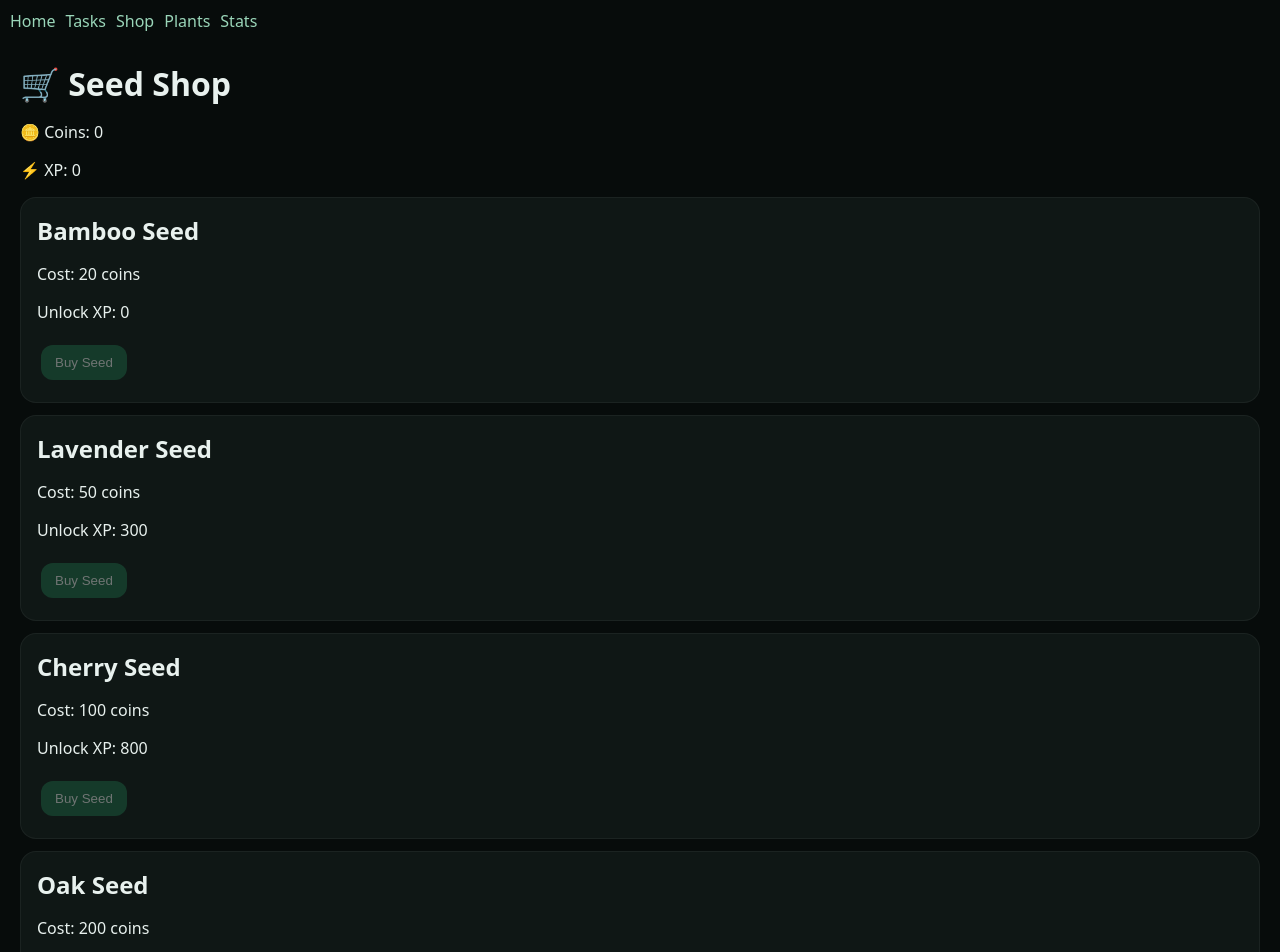
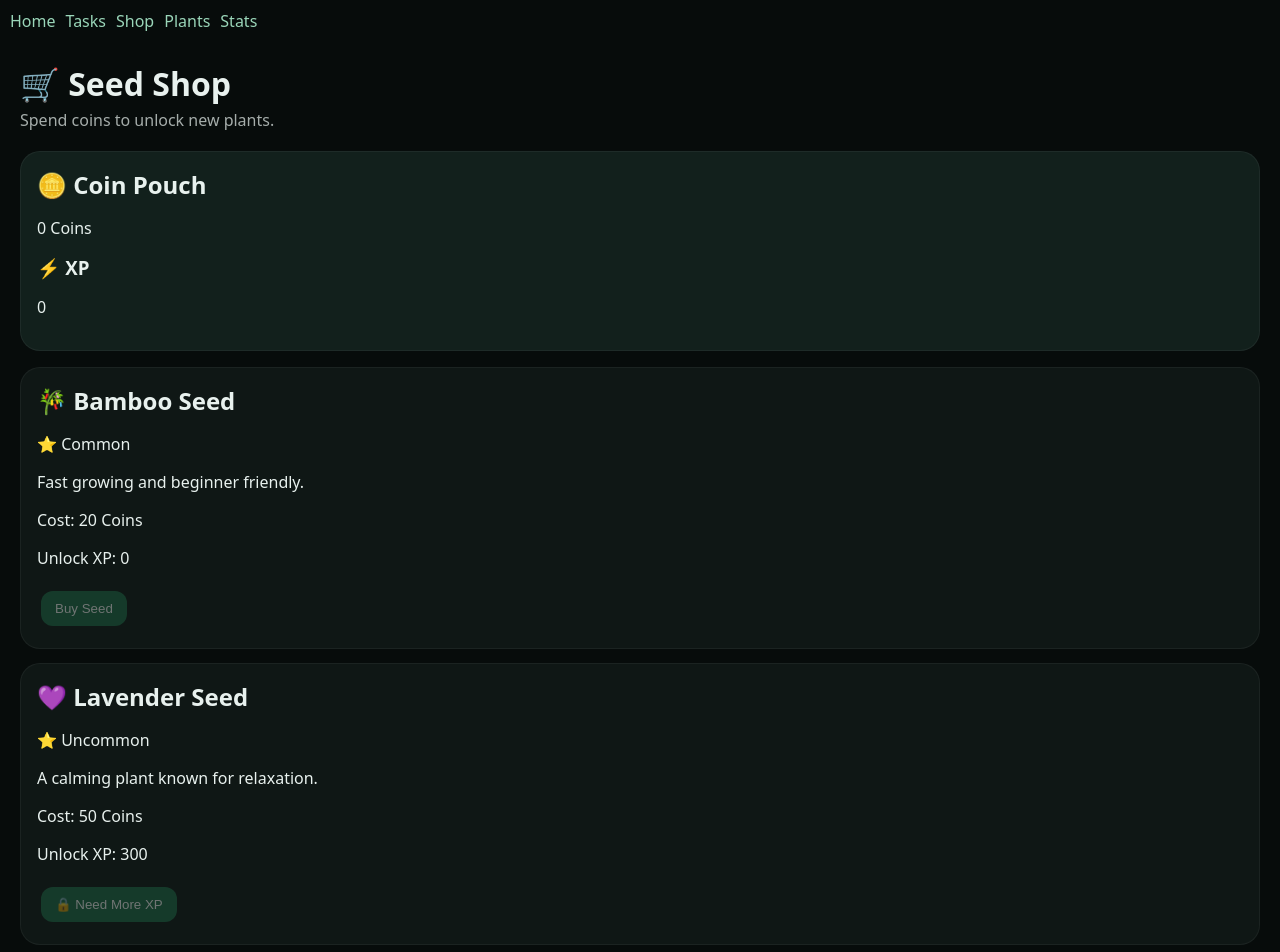
Before and after one commit to Cas6erJack/land-quest-pro-max, a Next.js app: page /shop in a window 1280 px wide. Shown: the top 952 px of the page. Built offline with nearby package versions, Linux system fonts and the light colour scheme.

Commit message:
Update page.js

```diff
--- a/app/shop/page.js
+++ b/app/shop/page.js
@@ -3,26 +3,58 @@
 import { useEffect, useState } from "react";
 
 const seeds = [
-  { id: 1, name: "Bamboo Seed", cost: 20, unlockXP: 0 },
-  { id: 2, name: "Lavender Seed", cost: 50, unlockXP: 300 },
-  { id: 3, name: "Cherry Seed", cost: 100, unlockXP: 800 },
-  { id: 4, name: "Oak Seed", cost: 200, unlockXP: 1500 }
+  {
+    id: 1,
+    name: "🎋 Bamboo Seed",
+    rarity: "Common",
+    cost: 20,
+    unlockXP: 0,
+    description: "Fast growing and beginner friendly."
+  },
+  {
+    id: 2,
+    name: "💜 Lavender Seed",
+    rarity: "Uncommon",
+    cost: 50,
+    unlockXP: 300,
+    description: "A calming plant known for relaxation."
+  },
+  {
+    id: 3,
+    name: "🌸 Cherry Blossom Seed",
+    rarity: "Rare",
+    cost: 100,
+    unlockXP: 800,
+    description: "Beautiful seasonal blooms."
+  },
+  {
+    id: 4,
+    name: "🌳 Oak Seed",
+    rarity: "Legendary",
+    cost: 200,
+    unlockXP: 1500,
+    description: "Slow growth. Massive rewards."
+  }
 ];
 
 export default function ShopPage() {
   const [coins, setCoins] = useState(0);
   const [xp, setXp] = useState(0);
   const [owned, setOwned] = useState([]);
+  const [message, setMessage] = useState("");
 
   useEffect(() => {
     const data = localStorage.getItem("greenland");
+
     if (data) {
       const parsed = JSON.parse(data);
       setCoins(parsed.coins || 0);
       setXp(parsed.xp || 0);
     }
 
-    const savedOwned = localStorage.getItem("greenland_seeds");
+    const savedOwned =
+      localStorage.getItem("greenland_seeds");
+
     if (savedOwned) {
       setOwned(JSON.parse(savedOwned));
     }
@@ -37,38 +69,104 @@ export default function ShopPage() {
     setCoins(newCoins);
     setOwned(newOwned);
 
-    // update main save
-    const data = JSON.parse(localStorage.getItem("greenland"));
+    const data = JSON.parse(
+      localStorage.getItem("greenland")
+    );
+
     localStorage.setItem(
       "greenland",
-      JSON.stringify({ ...data, coins: newCoins })
+      JSON.stringify({
+        ...data,
+        coins: newCoins
+      })
     );
 
-    localStorage.setItem("greenland_seeds", JSON.stringify(newOwned));
+    localStorage.setItem(
+      "greenland_seeds",
+      JSON.stringify(newOwned)
+    );
+
+    setMessage(`🌱 Purchased ${seed.name}!`);
+
+    setTimeout(() => {
+      setMessage("");
+    }, 3000);
   };
 
   return (
     <div style={{ padding: 20 }}>
-      <h1>🛒 Seed Shop</h1>
+      <div style={{ marginBottom: 20 }}>
+        <h1>🛒 Seed Shop</h1>
 
-      <p>🪙 Coins: {coins}</p>
-      <p>⚡ XP: {xp}</p>
+        <p
+          style={{
+            opacity: 0.7,
+            marginTop: 4
+          }}
+        >
+          Spend coins to unlock new plants.
+        </p>
+      </div>
+
+      <div style={summaryCard}>
+        <h2>🪙 Coin Pouch</h2>
+        <p>{coins} Coins</p>
+
+        <h3>⚡ XP</h3>
+        <p>{xp}</p>
+      </div>
+
+      {message && (
+        <div style={successBox}>
+          {message}
+        </div>
+      )}
 
       {seeds.map((seed) => {
-        const ownedSeed = owned.find((s) => s.id === seed.id);
+        const ownedSeed = owned.find(
+          (s) => s.id === seed.id
+        );
+
+        const unlocked =
+          xp >= seed.unlockXP;
 
         return (
-          <div key={seed.id} style={card}>
+          <div
+            key={seed.id}
+            style={card}
+          >
             <h2>{seed.name}</h2>
-            <p>Cost: {seed.cost} coins</p>
-            <p>Unlock XP: {seed.unlockXP}</p>
 
-            {ownedSeed ? (
-              <button disabled>Owned 🌱</button>
+            <p>
+              ⭐ {seed.rarity}
+            </p>
+
+            <p>{seed.description}</p>
+
+            <p>
+              Cost: {seed.cost} Coins
+            </p>
+
+            <p>
+              Unlock XP: {seed.unlockXP}
+            </p>
+
+            {!unlocked ? (
+              <button disabled>
+                🔒 Need More XP
+              </button>
+            ) : ownedSeed ? (
+              <button disabled>
+                ✅ Owned
+              </button>
             ) : (
               <button
-                onClick={() => buySeed(seed)}
-                disabled={coins < seed.cost}
+                onClick={() =>
+                  buySeed(seed)
+                }
+                disabled={
+                  coins < seed.cost
+                }
               >
                 Buy Seed
               </button>
@@ -80,10 +178,27 @@ export default function ShopPage() {
   );
 }
 
+const summaryCard = {
+  background: "#12201c",
+  padding: 16,
+  marginBottom: 16,
+  borderRadius: 20,
+  border:
+    "1px solid rgba(255,255,255,.05)"
+};
+
+const successBox = {
+  background: "#173025",
+  padding: 12,
+  borderRadius: 12,
+  marginBottom: 16
+};
+
 const card = {
   background: "#0f1715",
   padding: 16,
-  marginBottom: 12,
-  borderRadius: 16,
-  border: "1px solid rgba(255,255,255,0.05)"
+  marginBottom: 14,
+  borderRadius: 20,
+  border:
+    "1px solid rgba(255,255,255,.05)"
 };
```
